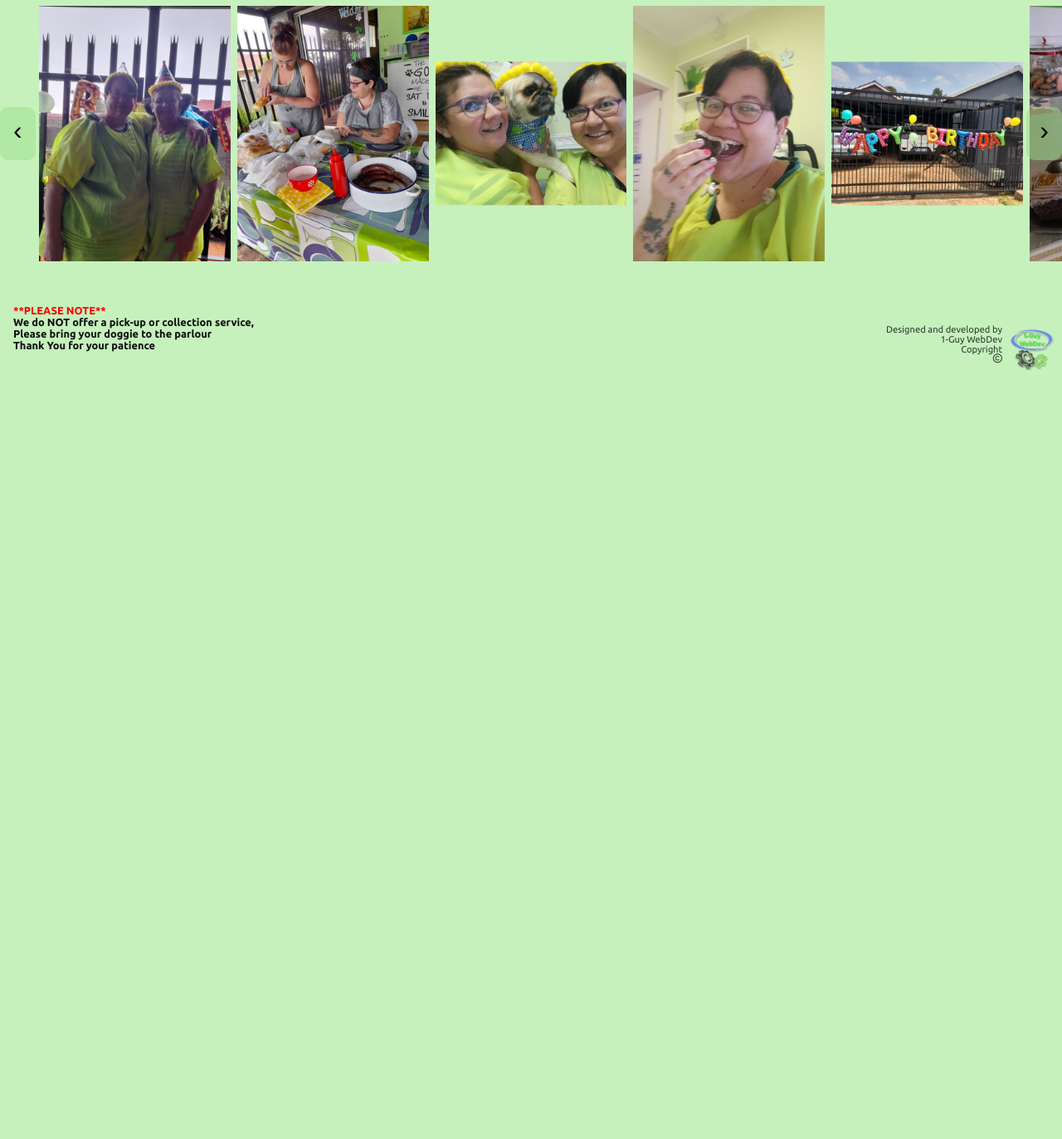
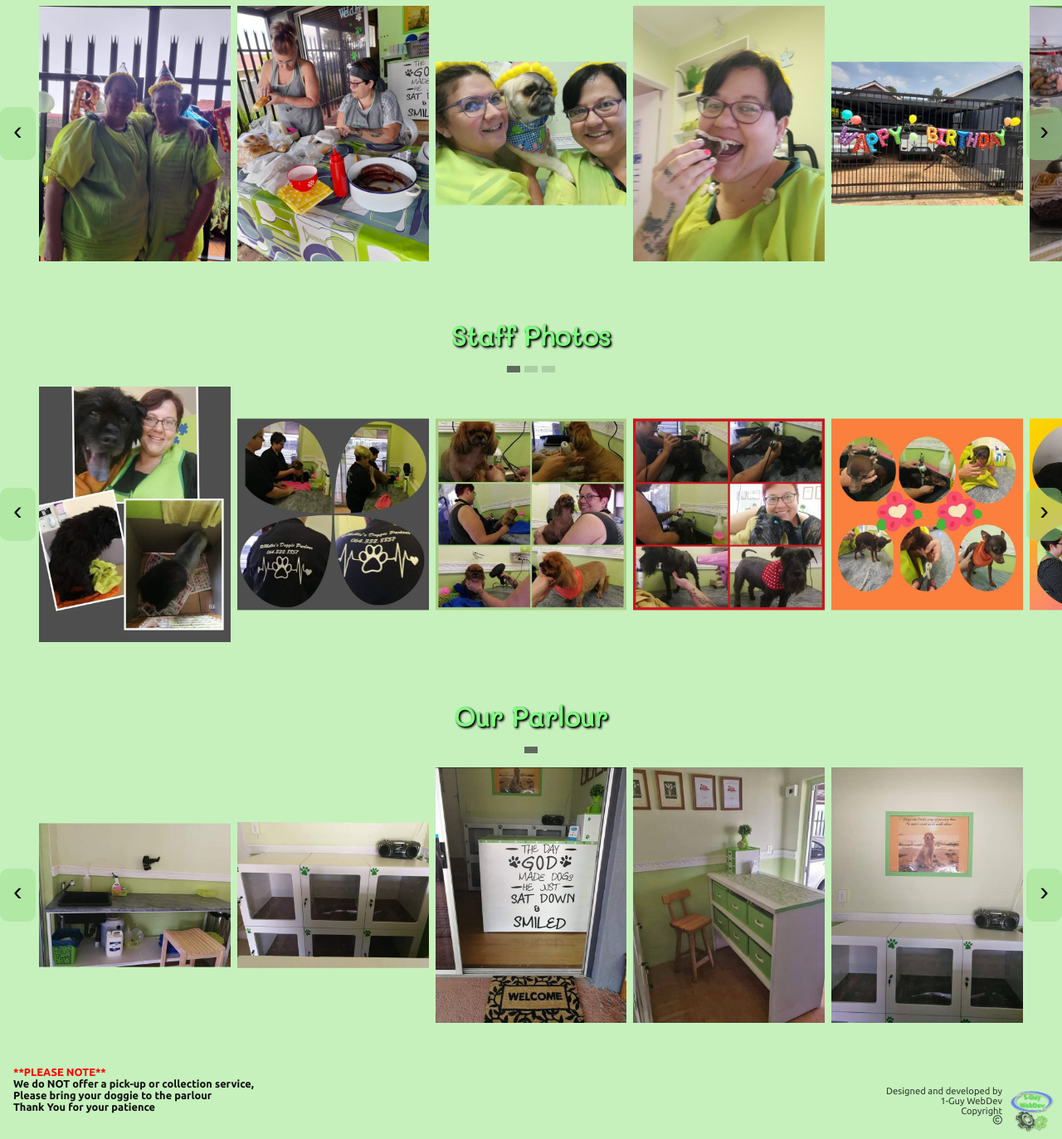
Before and after one commit to 1guywebdev/rdp, a plain HTML site: page gallery.html in a window 1280 px wide. Shown: the part 1086-2459 px from the top of the page at 83% size. Before the commit the page ends 1541 px from the top, so only its background shows below. Drawn offline with Linux system fonts and the light colour scheme; a web font is replaced by a local one.

Commit message:
Add files via upload

```diff
--- a/gallery.html
+++ b/gallery.html
@@ -123,7 +123,7 @@
 
       <div class="row">
         <div class="header">
-          <h3 class="title">And more doggies</h3>
+          <h3 class="title">Functions</h3>
           <div class="progress-bar"></div>
         </div>
         <div class="container">
@@ -154,6 +154,61 @@
           </button>
         </div>
       </div>
+
+      <div class="row">
+        <div class="header">
+          <h3 class="title">Staff Photos</h3>
+          <div class="progress-bar"></div>
+        </div>
+        <div class="container">
+          <button class="handle left-handle">
+            <div class="text">&#8249;</div>
+          </button>
+          <div class="slider">
+            <img src="img/general_imgs/parlour_and_staff_imgs/staff (1).jpg" alt="">
+            <img src="img/general_imgs/parlour_and_staff_imgs/staff (2).jpg" alt="">
+            <img src="img/general_imgs/parlour_and_staff_imgs/staff (3).jpg" alt="">
+            <img src="img/general_imgs/parlour_and_staff_imgs/staff (4).jpg" alt="">
+            <img src="img/general_imgs/parlour_and_staff_imgs/staff (5).jpg" alt="">
+            <img src="img/general_imgs/parlour_and_staff_imgs/staff (6).jpg" alt="">
+            <img src="img/general_imgs/parlour_and_staff_imgs/staff (7).jpg" alt="">
+            <img src="img/general_imgs/parlour_and_staff_imgs/staff (8).jpg" alt="">
+            <img src="img/general_imgs/parlour_and_staff_imgs/staff (9).jpg" alt="">
+            <img src="img/general_imgs/parlour_and_staff_imgs/staff (10).jpg" alt="">
+            <img src="img/general_imgs/parlour_and_staff_imgs/staff (11).jpg" alt="">
+            <img src="img/general_imgs/parlour_and_staff_imgs/staff (12).jpg" alt="">
+            <img src="img/general_imgs/parlour_and_staff_imgs/staff (13).jpg" alt="">
+            <img src="img/general_imgs/parlour_and_staff_imgs/staff (14).jpg" alt="">
+
+          </div>
+          <button class="handle right-handle">
+            <div class="text">&#8250;</div>
+          </button>
+        </div>
+      </div>
+
+      <div class="row">
+        <div class="header">
+          <h3 class="title">Our Parlour</h3>
+          <div class="progress-bar"></div>
+        </div>
+        <div class="container">
+          <button class="handle left-handle">
+            <div class="text">&#8249;</div>
+          </button>
+          <div class="slider">
+            <img src="img/general_imgs/parlour_and_staff_imgs/rdp_parlour_imgs (1).jpg" alt="">
+            <img src="img/general_imgs/parlour_and_staff_imgs/rdp_parlour_imgs (2).jpg" alt="">
+            <img src="img/general_imgs/parlour_and_staff_imgs/rdp_parlour_imgs (3).jpg" alt="">
+            <img src="img/general_imgs/parlour_and_staff_imgs/rdp_parlour_imgs (4).jpg" alt="">
+            <img src="img/general_imgs/parlour_and_staff_imgs/rdp_parlour_imgs (5).jpg" alt="">
+          </div>
+          <button class="handle right-handle">
+            <div class="text">&#8250;</div>
+          </button>
+        </div>
+      </div>
+
     </main>
 
     <footer>
```
